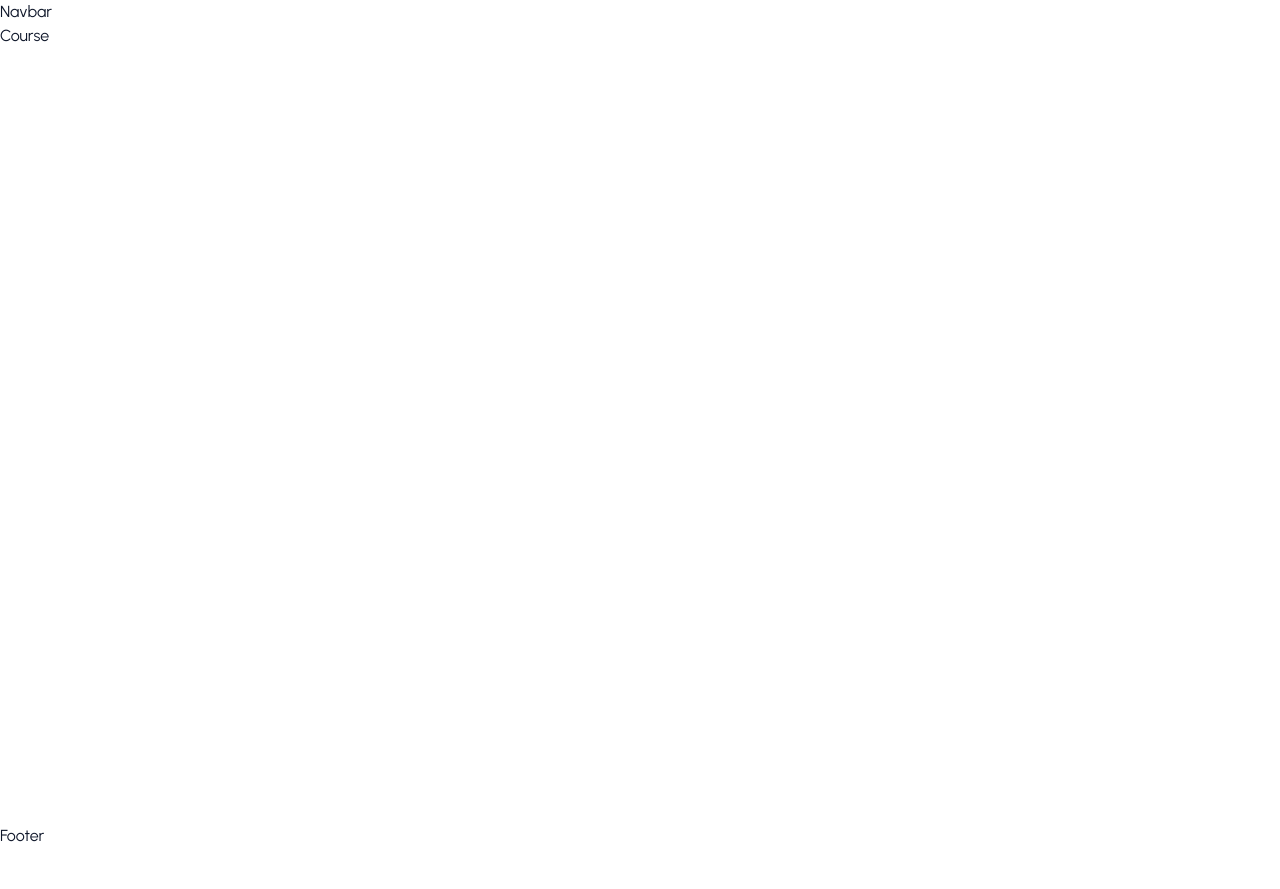
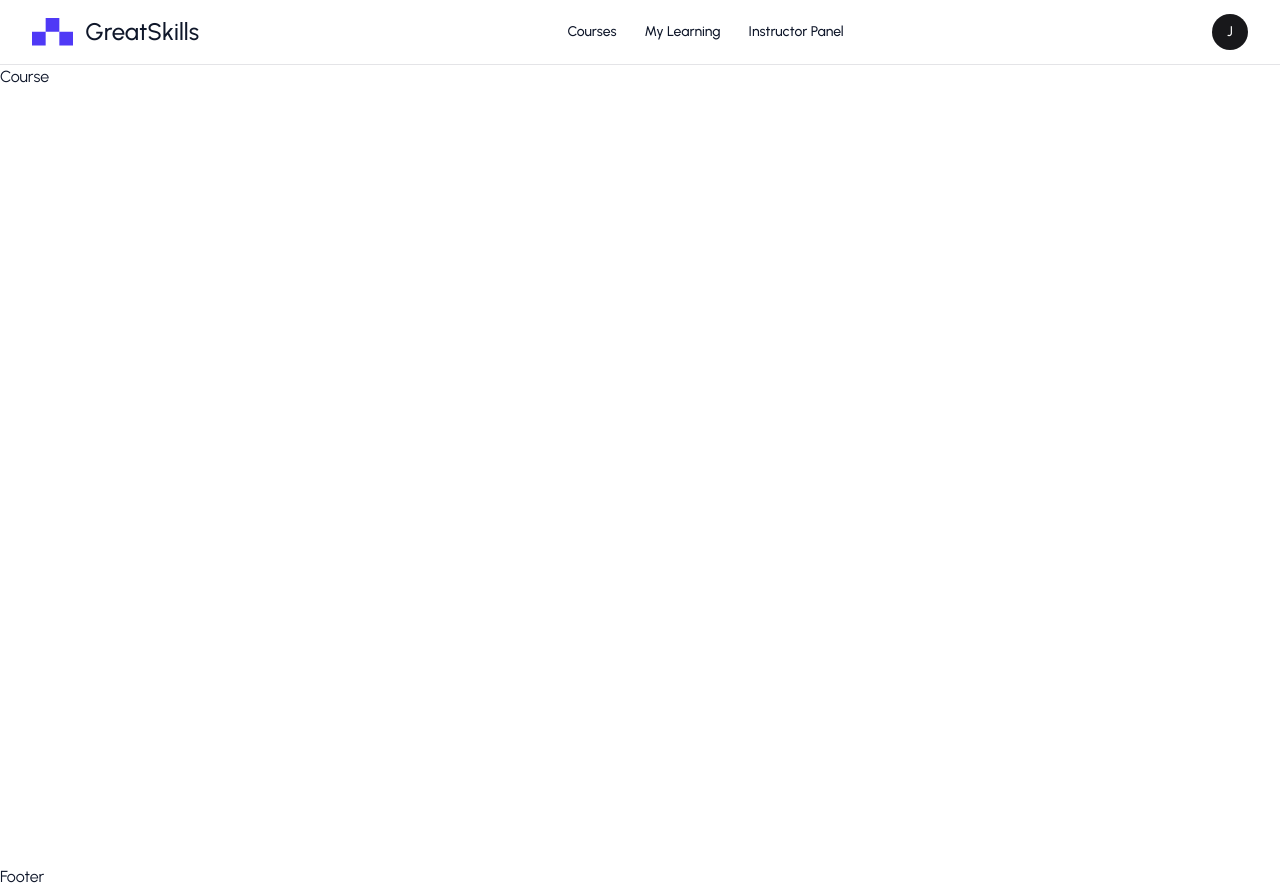
Before and after one commit to nnejrabi/client, a React (Vite) app: page /courses in a window 1280 px wide. Before the commit the page ends 848 px from the top, so only its background shows below. Built offline with nearby package versions, Linux system fonts and the light colour scheme.

Commit message:
Create navbar component

```diff
--- a/src/components/Navbar.tsx
+++ b/src/components/Navbar.tsx
@@ -1,5 +1,155 @@
+import React from "react";
+import { DUMMY_USER } from "../assets/assets";
+import { Link, useLocation } from "react-router-dom";
+import {
+  BookOpenIcon,
+  CompassIcon,
+  LayoutDashboardIcon,
+  LogOutIcon,
+} from "lucide-react";
+
 const Navbar = () => {
-  return <div>Navbar</div>;
+  const { user } = { user: DUMMY_USER };
+
+  const [open, setOpen] = React.useState(false);
+  const menuRef = React.useRef<HTMLDivElement>(null);
+  const { pathname } = useLocation();
+
+  const [previousPathname, setPreviousPathname] = React.useState(pathname);
+
+  // Close dropdown when the route changes
+  if (pathname !== previousPathname) {
+    setPreviousPathname(pathname);
+    setOpen(false);
+  }
+
+  // Close dropdown when clicking outside
+  React.useEffect(() => {
+    if (!open) return;
+
+    const close = (e: MouseEvent) => {
+      if (menuRef.current && !menuRef.current.contains(e.target as Node)) {
+        setOpen(false);
+      }
+    };
+
+    document.addEventListener("mousedown", close);
+
+    return () => {
+      document.removeEventListener("mousedown", close);
+    };
+  }, [open]);
+
+  const isInstructor = user?.role === "instructor" || user?.role === "admin";
+
+  const navLink = (path: string, label: string) => {
+    return (
+      <Link to={path} className="nav-link">
+        {label}
+      </Link>
+    );
+  };
+
+  return (
+    <header className="sticky top-0 z-40 w-full bg-white border-b border-zinc-200">
+      <div className="max-w-7xl mx-auto px-4 sm:px-6 lg:px-8 h-16 flex items-center justify-between">
+        {/* Logo */}
+        <Link to="/" className="flex items-center gap-3 text-2xl font-medium">
+          <img className="h-7" src="/logo.svg" alt="Logo" />
+
+          <p>GreatSkills</p>
+        </Link>
+
+        {/* Navigation */}
+        {user && (
+          <nav className="hidden sm:flex items-center gap-1">
+            {navLink("/courses", "Courses")}
+            {navLink("/my-learning", "My Learning")}
+            {isInstructor && navLink("/instructor", "Instructor Panel")}
+          </nav>
+        )}
+
+        {/* Right Side */}
+        <div className="flex items-center gap-2">
+          {user ? (
+            <div ref={menuRef} className="relative">
+              {/* Avatar */}
+              <button
+                type="button"
+                onClick={() => setOpen(!open)}
+                className="w-9 h-9 rounded-full bg-zinc-900 text-white flex items-center justify-center text-sm font-medium hover:bg-zinc-800 transition-colors"
+                aria-label="User menu"
+              >
+                {user.name?.charAt(0).toUpperCase() || "U"}
+              </button>
+
+              {/* Dropdown */}
+              {open && (
+                <div className="dropdown-menu">
+                  {/* User Information */}
+                  <div className="px-4 py-3 border-b border-zinc-100">
+                    <p className="text-sm font-semibold text-zinc-900 truncate">
+                      {user.name}
+                    </p>
+
+                    <p className="text-xs text-zinc-400 truncate mt-0.5">
+                      {user.email}
+                    </p>
+                  </div>
+
+                  {/* Menu Items */}
+                  <div className="p-1.5">
+                    <Link to="/courses" className="sm:hidden dropdown-item">
+                      <CompassIcon className="w-3.5 h-3.5 text-secondary/45" />
+                      Courses
+                    </Link>
+
+                    <Link to="/my-learning" className="sm:hidden dropdown-item">
+                      <BookOpenIcon className="w-3.5 h-3.5 text-secondary/45" />
+                      My Learning
+                    </Link>
+                    {isInstructor && (
+                      <Link
+                        to="/instructor"
+                        className="sm:hidden dropdown-item"
+                      >
+                        <LayoutDashboardIcon className="w-3.5 h-3.5 text-secondary/45" />
+                        Instructor Panel
+                      </Link>
+                    )}
+                  </div>
+
+                  {/* Sign Out */}
+                  <div className="p-1.5 border-t border-zinc-100">
+                    <button type="button" className="dropdown-item-danger">
+                      <LogOutIcon className="w-3.5 h-3.5 text-rose-500" />
+
+                      <span>Sign Out</span>
+                    </button>
+                  </div>
+                </div>
+              )}
+            </div>
+          ) : (
+            <>
+              {/* Sign In */}
+              <button
+                type="button"
+                className="px-3 py-2 text-sm font-medium text-zinc-500 hover:text-zinc-900 transition-colors"
+              >
+                Sign In
+              </button>
+
+              {/* Get Started */}
+              <button type="button" className="btn-primary-sm">
+                Get Started
+              </button>
+            </>
+          )}
+        </div>
+      </div>
+    </header>
+  );
 };
 
 export default Navbar;
```
